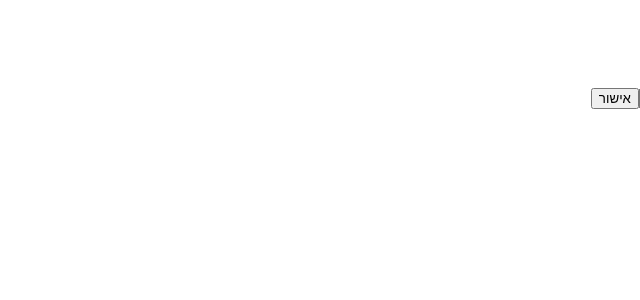
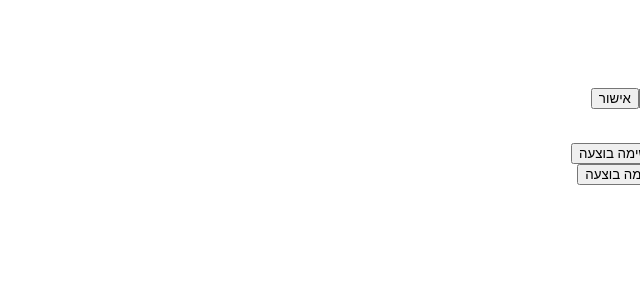
Before and after one commit to rrivi055/todo-list-app-v2, a React (Vite) app: page / in a window 1280 px wide. Shown: the top 300 px of the page, without its empty margins (640-1280 px from the left). Built offline with nearby package versions, Linux system fonts and the light colour scheme.

Commit message:
Add mark as done button

```diff
--- a/src/components/TodoItem/TodoItem.jsx
+++ b/src/components/TodoItem/TodoItem.jsx
@@ -1,8 +1,13 @@
 // returns a color according to the task status
 const getColor = (done) => (done ? 'green' : 'red');
 
-function TodoItem({ title, done }) {
-  return <li style={{ color: getColor(done) }}>{title}</li>;
+function TodoItem({ id, title, done, onDone }) {
+  return (
+    <li style={{ color: getColor(done) }}>
+      {title}
+      {!done && <button onClick={() => onDone(id)}>המשימה בוצעה</button>}
+    </li>
+  );
 }
 
 export default TodoItem;
--- a/src/components/TodoList/TodoList.jsx
+++ b/src/components/TodoList/TodoList.jsx
@@ -15,13 +15,23 @@ function TodoList() {
     setTasks([...tasks, { id: Date.now(), title, done: false }]);
   };
 
+  const markDone = (id) => {
+    setTasks(tasks.map((task) => (task.id === id ? { ...task, done: true } : task)));
+  };
+
   return (
     <div>
       <h2>רשימת משימות</h2>
       <TodoForm onAdd={addTask} />
       <ul>
         {tasks.map((task) => (
-          <TodoItem key={task.id} title={task.title} done={task.done} />
+          <TodoItem
+            key={task.id}
+            id={task.id}
+            title={task.title}
+            done={task.done}
+            onDone={markDone}
+          />
         ))}
       </ul>
     </div>
```
